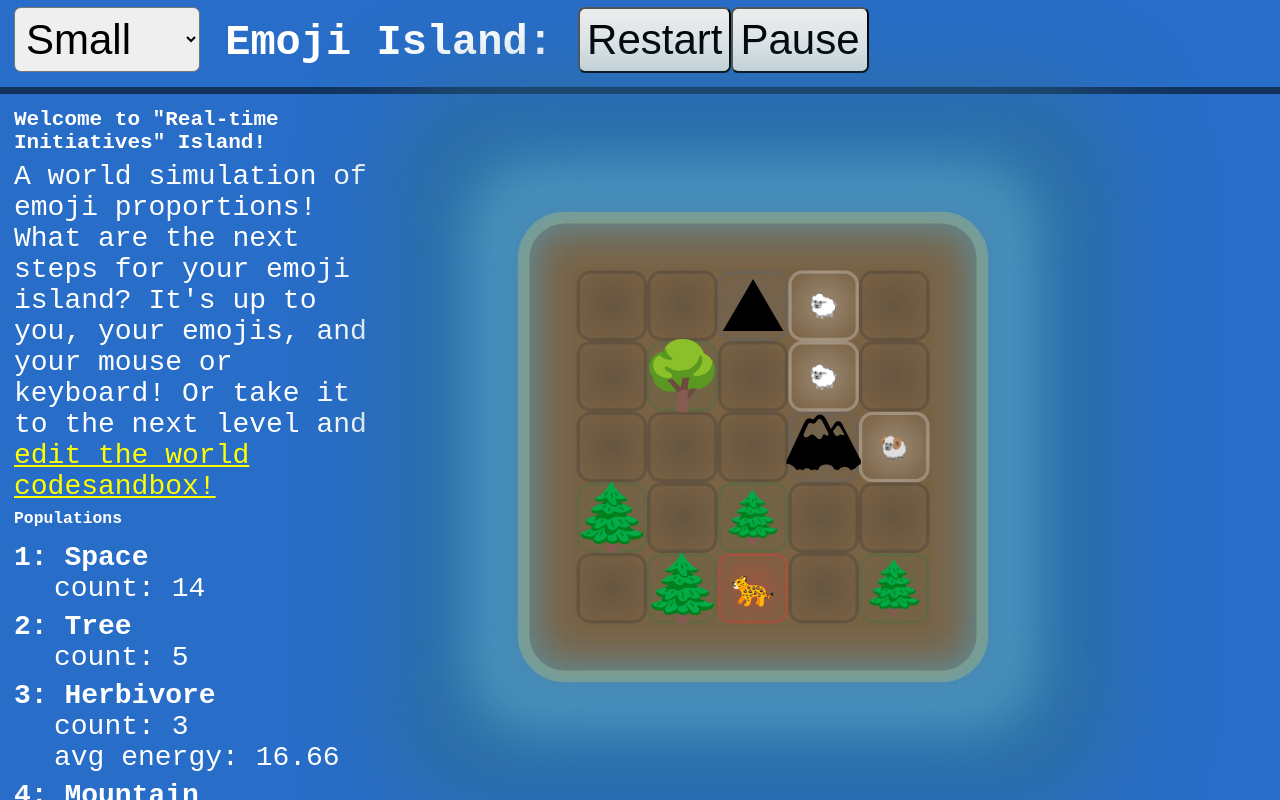
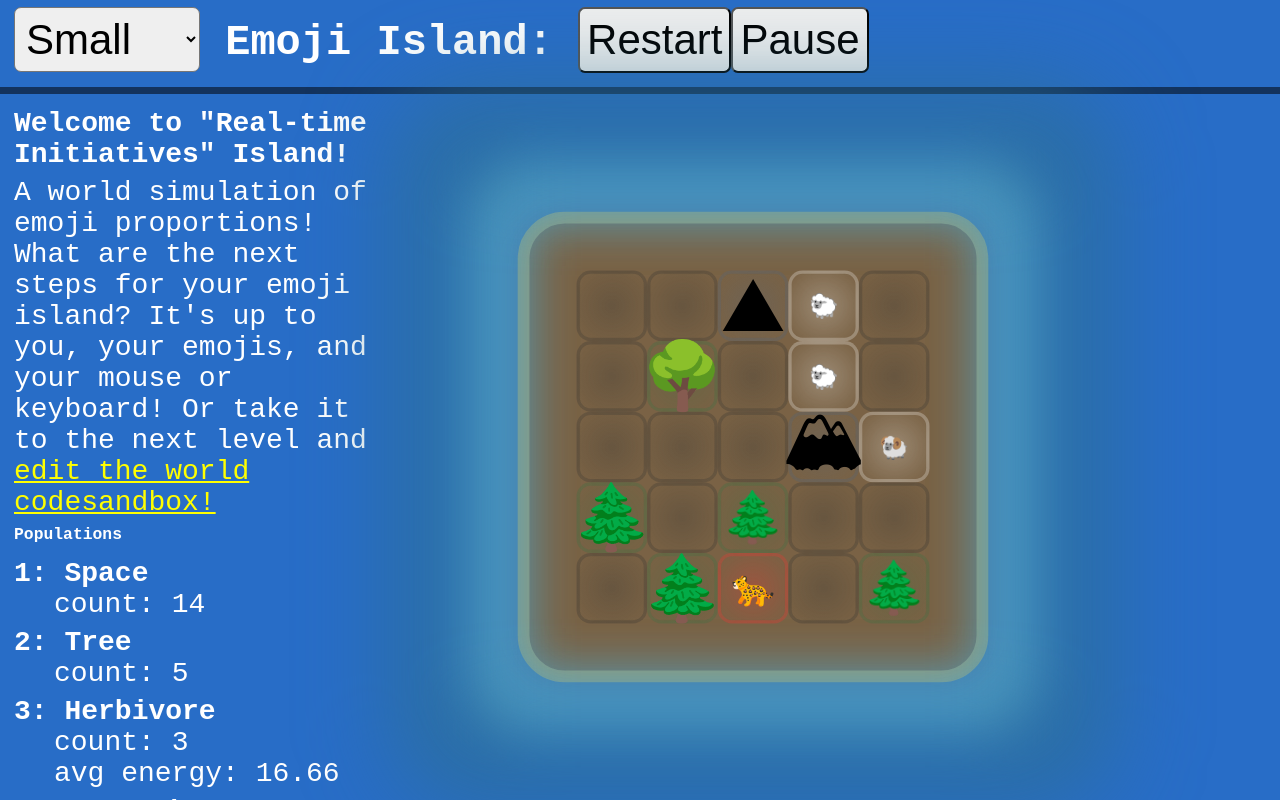
Before and after one commit to shiftyp/emoji_island, a React (Vite) app: page / in a window 1280 px wide. Built offline with nearby package versions, Linux system fonts and the light colour scheme.

Commit message:
Changed fonts on mobile

```diff
--- a/src/main.css
+++ b/src/main.css
@@ -218,8 +218,9 @@ li {
   h1 {
     font-size: 3rem;
   }
+  h2,
   p,
   li {
-    font-size: 2em;
+    font-size: 2rem;
   }
 }
```
